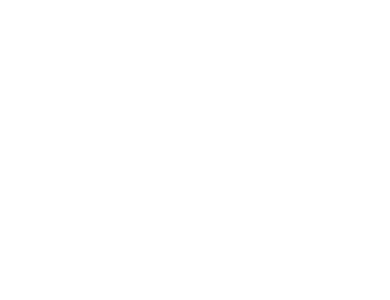
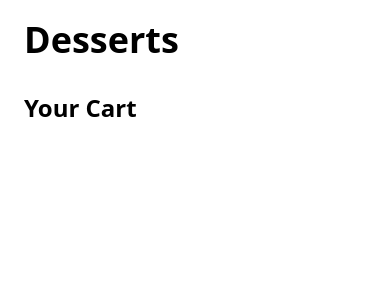
Before and after one commit to Javieer57/product-list-with-cart, a React (Vite) app: page / in a window 390 px wide. Shown: the top 300 px of the page. Built offline with nearby package versions, Linux system fonts and the light colour scheme.

Commit message:
feat: add page structure

```diff
--- a/src/App.tsx
+++ b/src/App.tsx
@@ -1,5 +1,14 @@
 function App() {
-  return <></>;
+  return (
+    <main className="grid gap-8 px-6 py-5 md:grid-cols-3">
+      <section className="md:col-span-2">
+        <h2 className="font-bold text-4xl">Desserts</h2>
+      </section>
+      <section className="md:col-span-1">
+        <h2 className="font-bold text-2xl">Your Cart</h2>
+      </section>
+    </main>
+  );
 }
 
 export default App;
```
